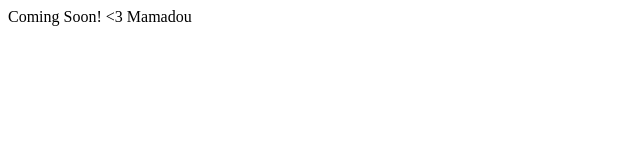
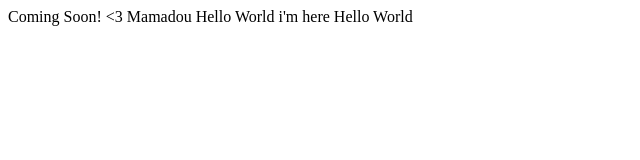
Before and after one commit to goubadiallo/goubadiallo.github.io, a plain HTML site: page index.html in a window 1280 px wide. Shown: the whole page, without its empty margins (0-640 px from the left). Drawn offline with Linux system fonts and the light colour scheme.

Commit message:
new changes

```diff
--- a/index.html
+++ b/index.html
@@ -2,6 +2,10 @@
   <head>
   </head>
   <body>
-    Coming Soon! <3 Mamadou
+    Coming Soon! <3 Mamadou Hello World i'm here
+
+
+ <h> Hello World</h>
   </body>
+
 </html>
```
